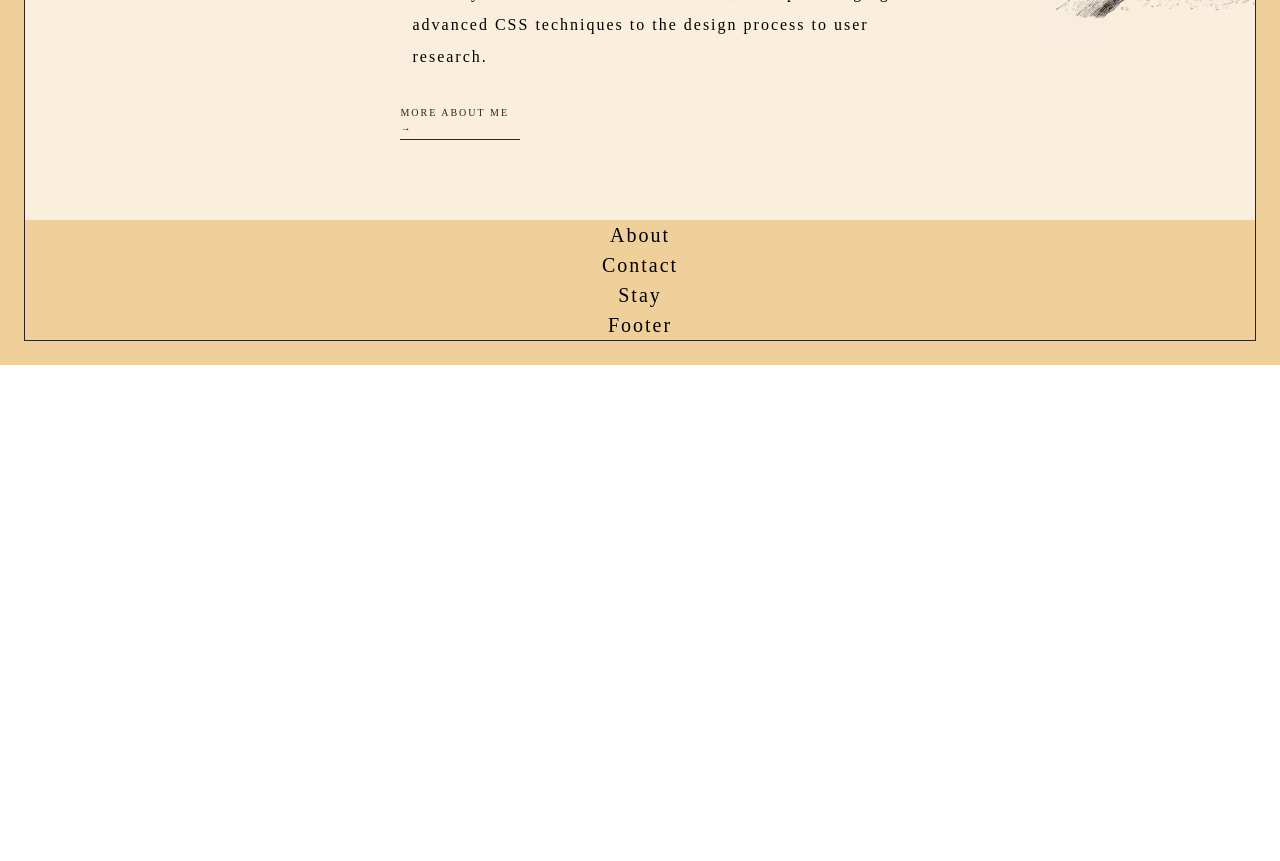
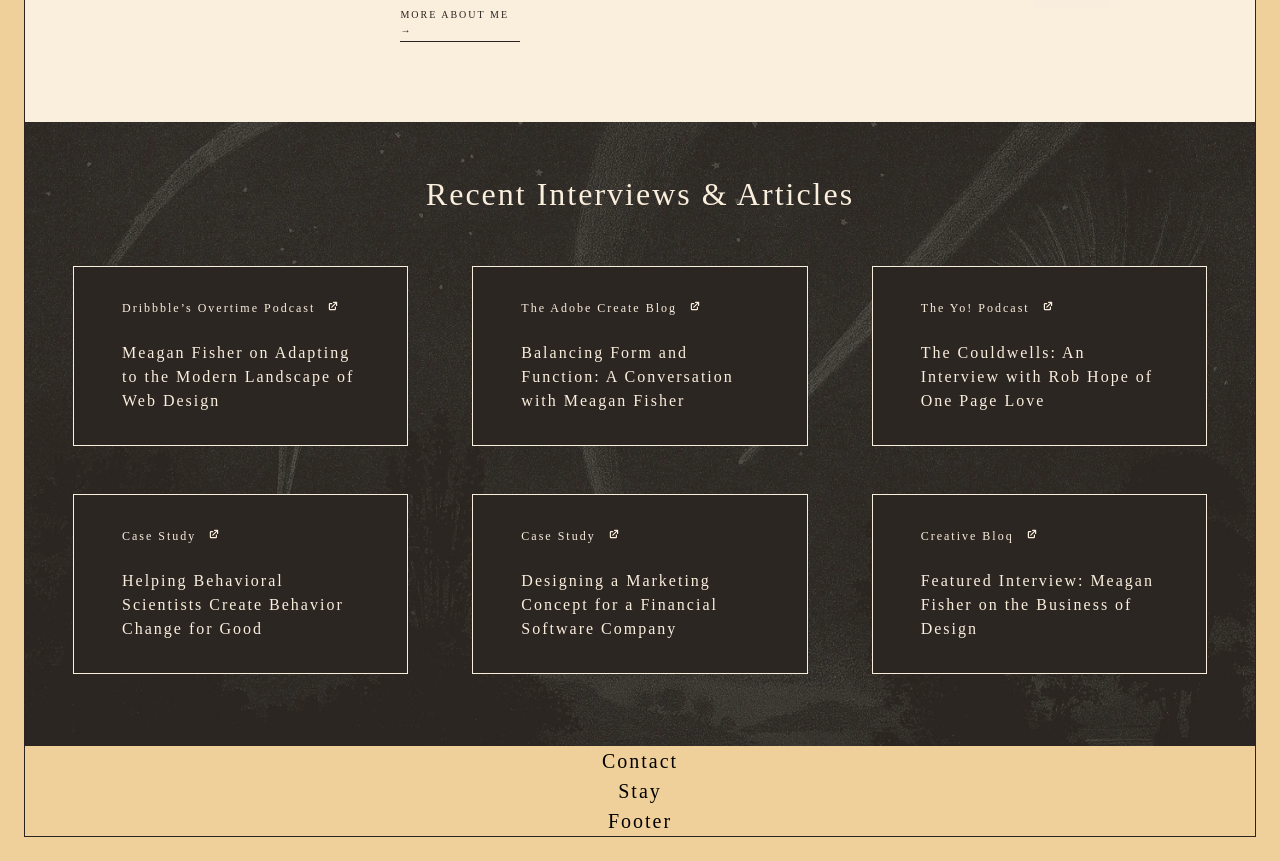
Before and after one commit to mediumryan/owltastic, a React (Create React App) app: page / in a window 1280 px wide. Shown: the part 1900-2761 px from the top of the page. Before the commit the page ends 2265 px from the top, so only its background shows below. Built offline with nearby package versions, Linux system fonts and the light colour scheme; a web font is replaced by a local one.

Commit message:
[Update] Generated About component

```diff
--- a/package.json
+++ b/package.json
@@ -10,6 +10,7 @@
         "gh-pages": "^6.0.0",
         "react": "^18.2.0",
         "react-dom": "^18.2.0",
+        "react-icons": "^4.11.0",
         "react-scripts": "5.0.1",
         "recoil": "^0.7.7",
         "styled-components": "^6.1.0",
--- a/src/CSS/index.css
+++ b/src/CSS/index.css
@@ -6,6 +6,7 @@
     --primary-200: #f0d09a;
     --black-100: #29241f;
     --black-200: #827b75;
+    --brown-100: #2c2623;
     /* font-size */
     --font-size-huge: 64px;
     --font-size-large: 48px;
--- a/src/Components/About/About.jsx
+++ b/src/Components/About/About.jsx
@@ -1,5 +1,49 @@
-import React from 'react';
+import { useRecoilValue } from 'recoil';
+import { styled } from 'styled-components';
+import { aboutState } from '../../atom';
+import AboutItem from './AboutItem';
+import aboutBg from './../../Images/bg-meteor-shower.webp';
+
+const AboutOuter = styled.section`
+    background: url(${aboutBg}) center no-repeat;
+    background-size: cover;
+    width: 100%;
+`;
+
+const AboutInner = styled.div`
+    display: flex;
+    flex-direction: column;
+    align-items: center;
+    justify-content: center;
+    padding: 48px 24px;
+`;
+
+const AboutTitle = styled.h1`
+    font-size: 32px;
+    color: var(--primary-100);
+    margin-bottom: 24px;
+`;
+
+const AboutContents = styled.ul`
+    display: grid;
+    grid-template-columns: repeat(3, 1fr);
+    grid-template-rows: repeat(1, 1fr);
+    grid-column-gap: 1rem;
+`;
 
 export default function About() {
-    return <div>About</div>;
+    const about = useRecoilValue(aboutState);
+
+    return (
+        <AboutOuter>
+            <AboutInner>
+                <AboutTitle>Recent Interviews & Articles</AboutTitle>
+                <AboutContents>
+                    {about.map((item) => {
+                        return <AboutItem item={item} />;
+                    })}
+                </AboutContents>
+            </AboutInner>
+        </AboutOuter>
+    );
 }
--- /dev/null
+++ b/src/Components/About/AboutItem.jsx
@@ -0,0 +1,43 @@
+import React from 'react';
+import { styled } from 'styled-components';
+import { HiExternalLink } from 'react-icons/hi';
+
+const AboutItemWrapper = styled.li`
+    border: 1px solid var(--primary-100);
+    padding: 2rem 3rem;
+    background-color: var(--brown-100);
+    margin: 24px;
+    a {
+        text-decoration: none;
+        color: var(--primary-100);
+        p {
+            font-size: 12px;
+            margin-bottom: 24px;
+            svg {
+                margin-left: 12px;
+            }
+        }
+        h3 {
+            font-size: 16px;
+            font-family: var(--font-family-normal);
+        }
+        &:hover {
+            text-decoration: underline;
+            color: var(--primary-200);
+        }
+    }
+`;
+
+export default function AboutItem({ item }) {
+    return (
+        <AboutItemWrapper>
+            <a href={item.url}>
+                <p>
+                    {item.title}
+                    <HiExternalLink />
+                </p>
+                <h3>{item.content}</h3>
+            </a>
+        </AboutItemWrapper>
+    );
+}
--- a/src/Components/Words/Words.jsx
+++ b/src/Components/Words/Words.jsx
@@ -29,8 +29,7 @@ const WordsInset = styled.p`
     padding: 0 25%;
     margin: 32px 0 32px 72px;
     font-family: var(--font-family-normal);
-    font-size: 16px;
-    line-height: 2;
+    font-size: 14px;
 `;
 
 const WordsMore = styled.a`
--- a/src/atom.js
+++ b/src/atom.js
@@ -42,3 +42,51 @@ export const workState = atom({
         },
     ],
 });
+
+export const aboutState = atom({
+    key: 'about_state',
+    default: [
+        {
+            id: 0,
+            title: 'Dribbble’s Overtime Podcast',
+            url: 'https://dribbble.com/overtime/2019/04/10/owltastic-s-meagan-fisher-on-adapting-to-the-modern-landscape-of-web-design',
+            content:
+                'Meagan Fisher on Adapting to the Modern Landscape of Web Design',
+        },
+        {
+            id: 1,
+            title: 'The Adobe Create Blog',
+            url: 'https://creativecloud.adobe.com/cc/discover/article/balancing-form-and-function-a-conversation-with-digital-designer-meagan-fisher?locale=en',
+            content:
+                'Balancing Form and Function: A Conversation with Meagan Fisher',
+        },
+        {
+            id: 2,
+            title: 'The Yo! Podcast',
+            url: 'https://yo.fm/couldwells',
+            content:
+                'The Couldwells: An Interview with Rob Hope of One Page Love',
+        },
+        {
+            id: 3,
+            title: 'Case Study',
+            url: 'https://medium.com/@owltastic/helping-behavioral-scientists-create-behavior-change-for-good-dc120cfa9520',
+            content:
+                'Helping Behavioral Scientists Create Behavior Change for Good',
+        },
+        {
+            id: 4,
+            title: 'Case Study',
+            url: 'https://medium.com/@owltastic/designing-a-marketing-concept-for-a-financial-software-company-476bfcb288d5',
+            content:
+                'Designing a Marketing Concept for a Financial Software Company',
+        },
+        {
+            id: 5,
+            title: 'Creative Bloq',
+            url: 'https://www.creativebloq.com/business/meagan-fisher-business-design-91412936',
+            content:
+                'Featured Interview: Meagan Fisher on the Business of Design',
+        },
+    ],
+});
```
Also changed, not shown: src/Images/bg-meteor-shower.webp (added), 1 other file (tests, documents, lock files or other folders).
